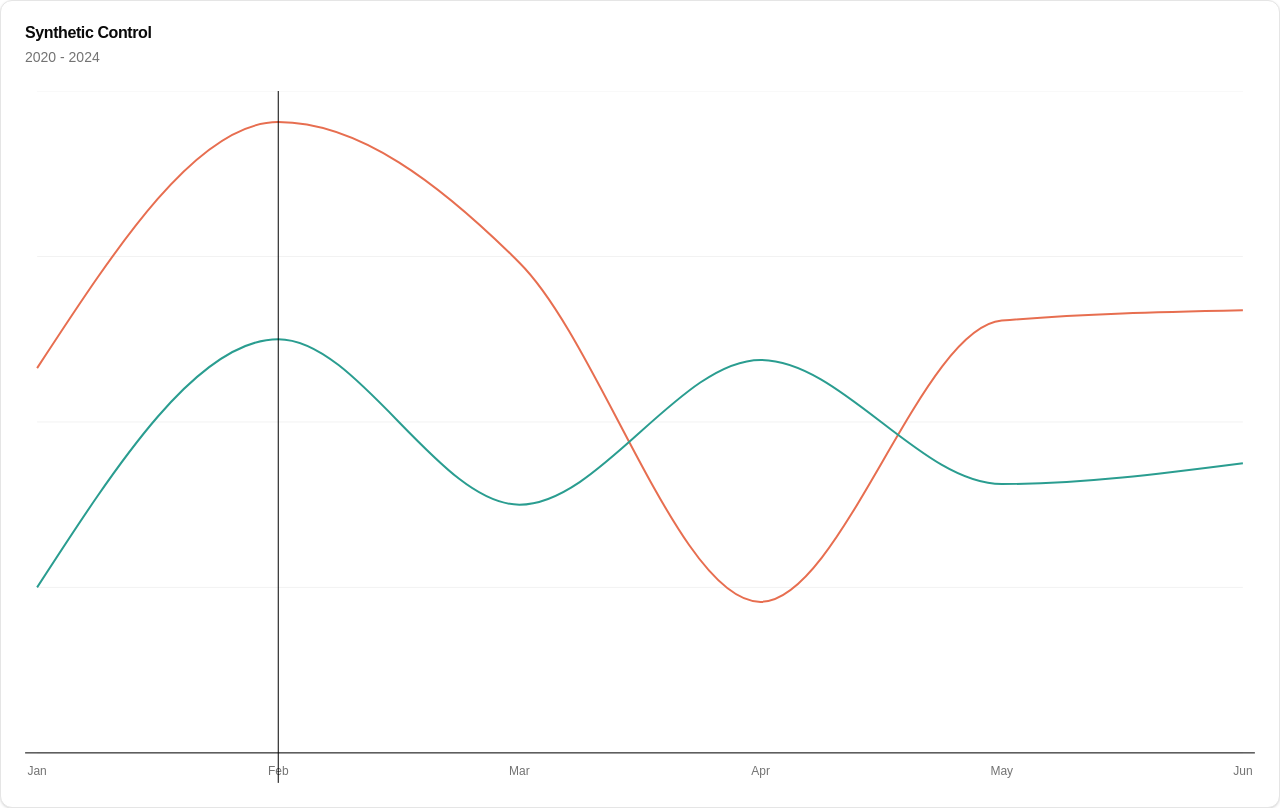
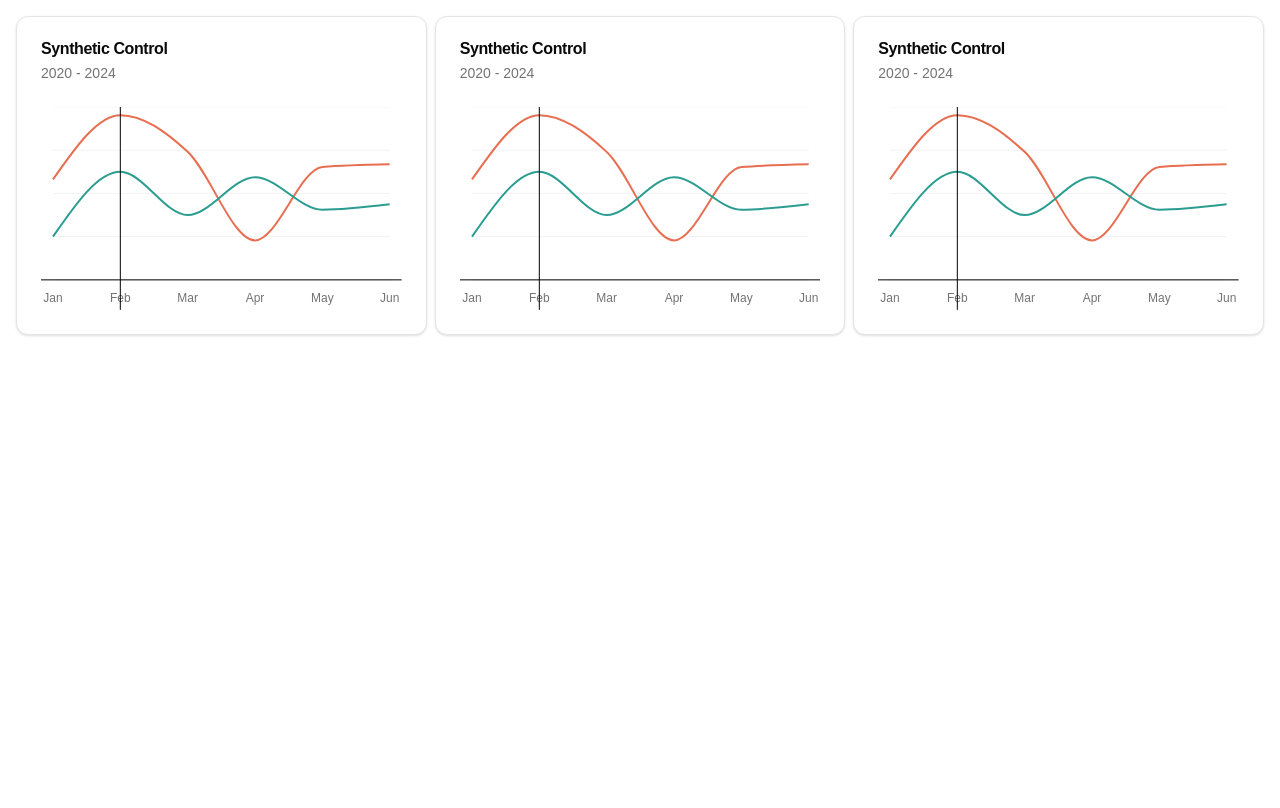
Before and after one commit to carlbarrdahl/counter-factually, a Next.js app: page / in a window 1280 px wide. Built offline with nearby package versions, Linux system fonts and the light colour scheme.

Commit message:
Add multiple charts

```diff
--- a/app/page.tsx
+++ b/app/page.tsx
@@ -2,8 +2,12 @@
 
 export default function Home() {
   return (
-    <div>
-      <SyntheticChart />
+    <div className="p-4">
+      <div className="grid gap-2 sm:grid-cols-2 lg:grid-cols-3">
+        <SyntheticChart />
+        <SyntheticChart />
+        <SyntheticChart />
+      </div>
     </div>
   );
 }
```
